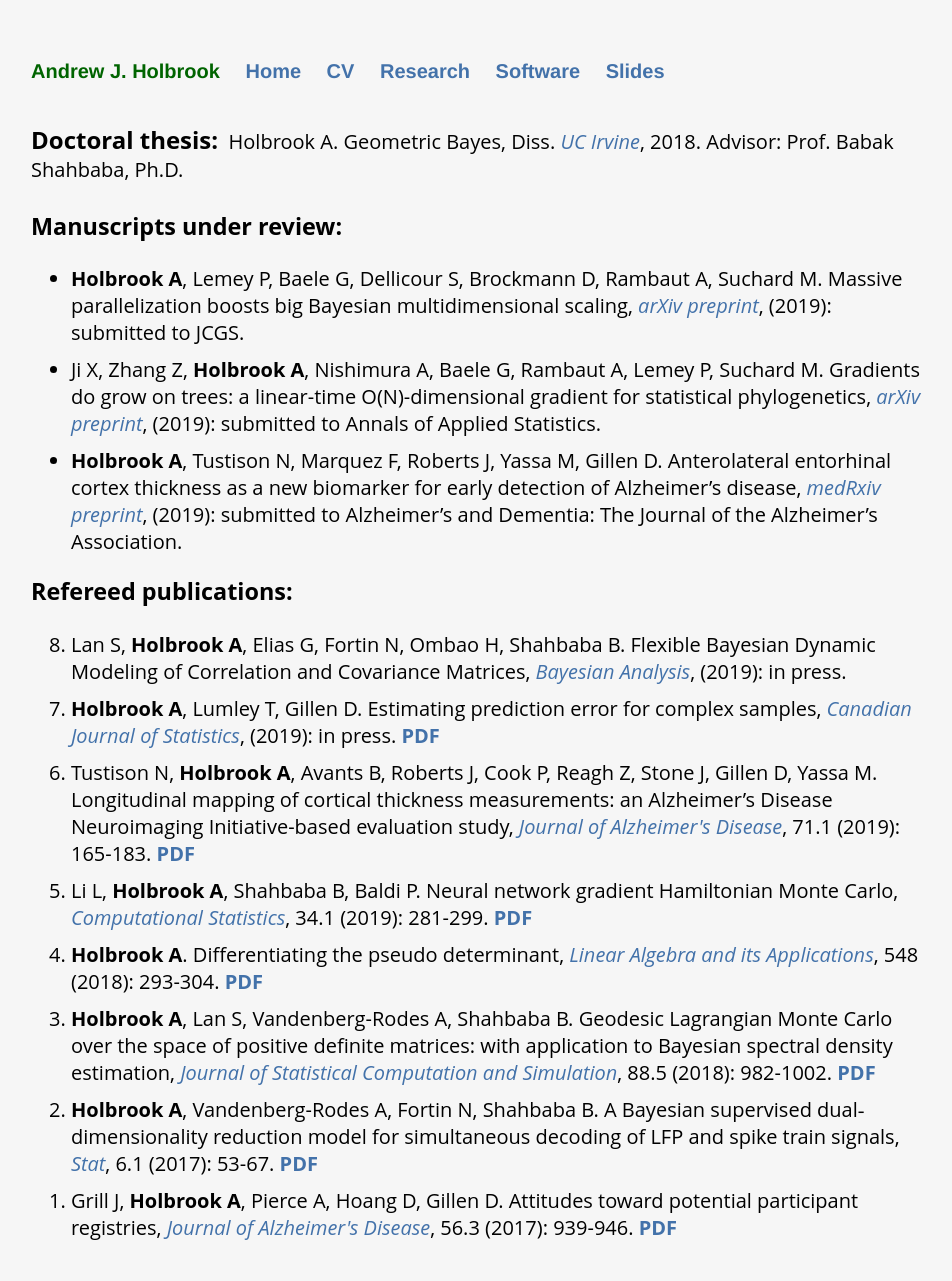
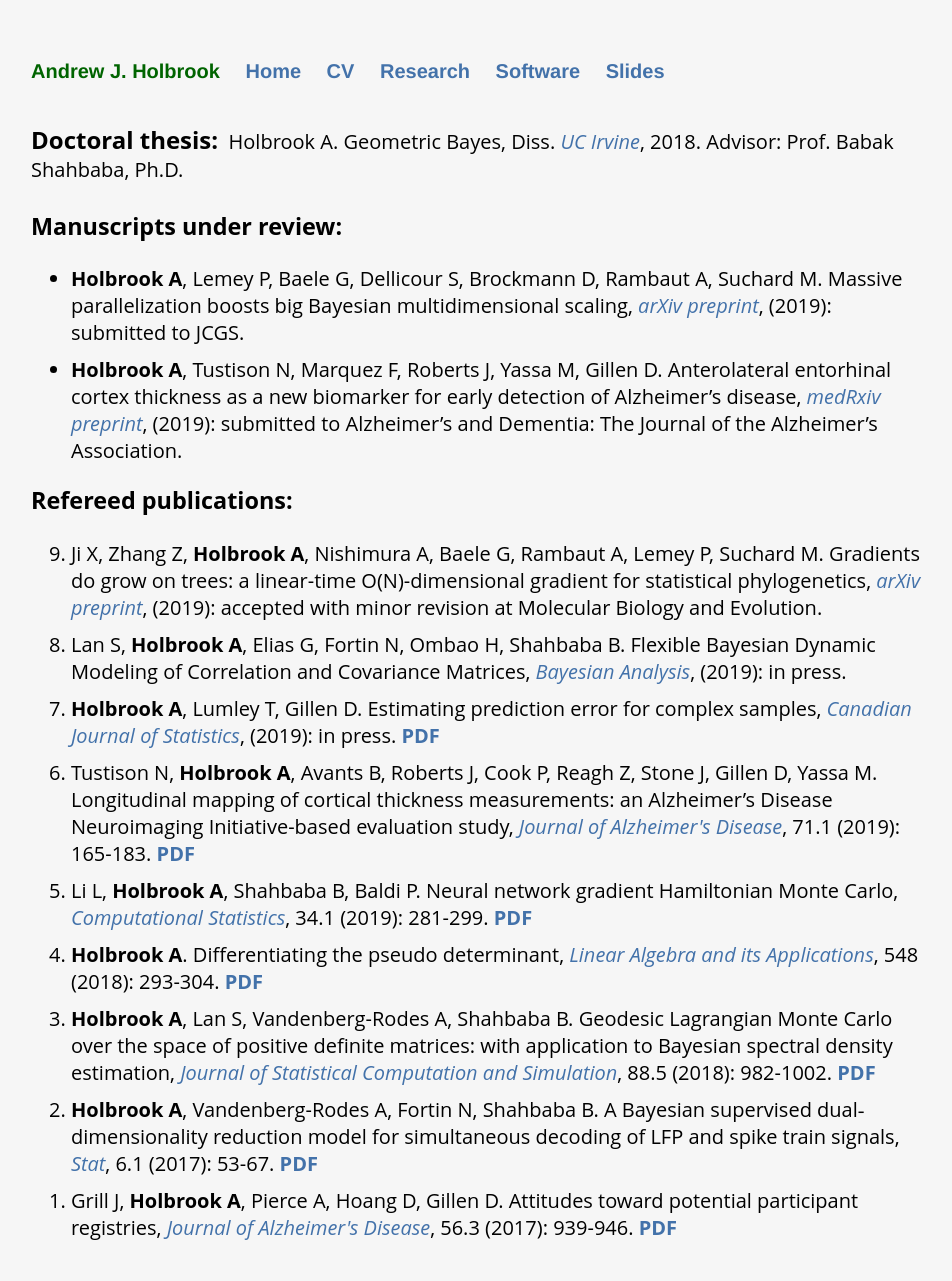
Before and after one commit to andrewjholbrook/andrewjholbrook.github.io, a Jekyll site: the page built from research.html, in a window 1280 px wide. Shown: the whole page, without its empty margins (161-1113 px from the left). Built offline with Jekyll 4.4.1, drawn with Linux system fonts in a browser that asks for light colours; a style sheet for code colours, icons or effects is not loaded.

Commit message:
Update research.html

```diff
--- a/research.html
+++ b/research.html
@@ -12,13 +12,13 @@
   <h3>Manuscripts under review:</h3>
   <ul id="preprints">
         <li> <b>Holbrook A</b>, Lemey P, Baele G, Dellicour S, Brockmann D, Rambaut A, Suchard M. Massive parallelization boosts big Bayesian multidimensional scaling, <i><a href="https://arxiv.org/abs/1905.04582" target="_blank">arXiv preprint</a></i>, (2019): submitted to JCGS.
-        <li> Ji X, Zhang Z, <b>Holbrook A</b>, Nishimura A, Baele G, Rambaut A, Lemey P, Suchard M. Gradients do grow on trees: a linear-time O(N)-dimensional gradient for statistical phylogenetics, <i><a href="https://arxiv.org/abs/1905.12146" target="_blank">arXiv preprint</a></i>, (2019): submitted to Annals of Applied Statistics.
             <li> <b>Holbrook A</b>, Tustison N, Marquez F, Roberts J, Yassa M, Gillen D. Anterolateral entorhinal cortex thickness as a new biomarker for early detection of Alzheimer’s disease, <i><a href="https://www.medrxiv.org/content/10.1101/19011825v1" target="_blank">medRxiv preprint</a></i>, (2019): submitted to Alzheimer’s and Dementia: The Journal of the Alzheimer’s Association.
                         </ul>
 
   <h3>Refereed publications:</h3>
 
   <ol id="pubs" reversed>
+                <li> Ji X, Zhang Z, <b>Holbrook A</b>, Nishimura A, Baele G, Rambaut A, Lemey P, Suchard M. Gradients do grow on trees: a linear-time O(N)-dimensional gradient for statistical phylogenetics, <i><a href="https://arxiv.org/abs/1905.12146" target="_blank">arXiv preprint</a></i>, (2019): accepted with minor revision at Molecular Biology and Evolution.
     <li> Lan S, <b>Holbrook A</b>, Elias G, Fortin N, Ombao H, Shahbaba B. Flexible Bayesian Dynamic Modeling of Correlation and Covariance Matrices, <i><a href="https://projecteuclid.org/euclid.ba/1572858051" target="_blank">Bayesian Analysis</a></i>, (2019): in press.
     <li> <b>Holbrook A</b>, Lumley T, Gillen D. Estimating prediction error for complex samples, <i><a href="https://doi.org/10.1002/cjs.11527" target="_blank">Canadian Journal of Statistics</a></i>, (2019): in press. <a href="papers/HTE.pdf" target="_blank"><b>PDF</b></a>
         <li> Tustison N, <b>Holbrook A</b>, Avants B, Roberts J, Cook P, Reagh Z, Stone J, Gillen D, Yassa M. Longitudinal mapping of cortical thickness measurements: an Alzheimer’s Disease Neuroimaging Initiative-based evaluation study, <i><a href="https://content.iospress.com/articles/journal-of-alzheimers-disease/jad190283" target="_blank">Journal of Alzheimer's Disease</a></i>, 71.1 (2019): 165-183. <a href="papers/tustison.pdf" target="_blank"><b>PDF</b></a>
```
